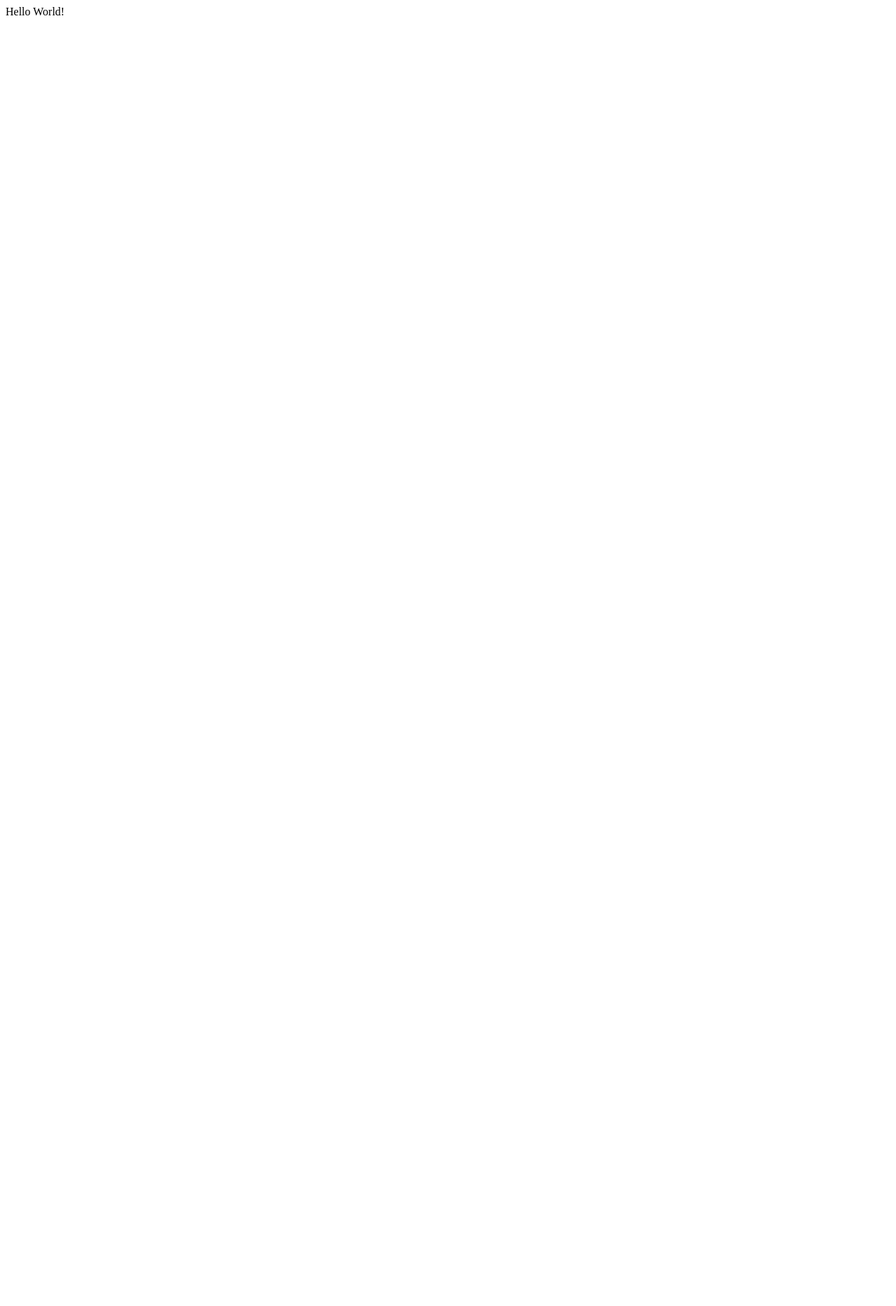
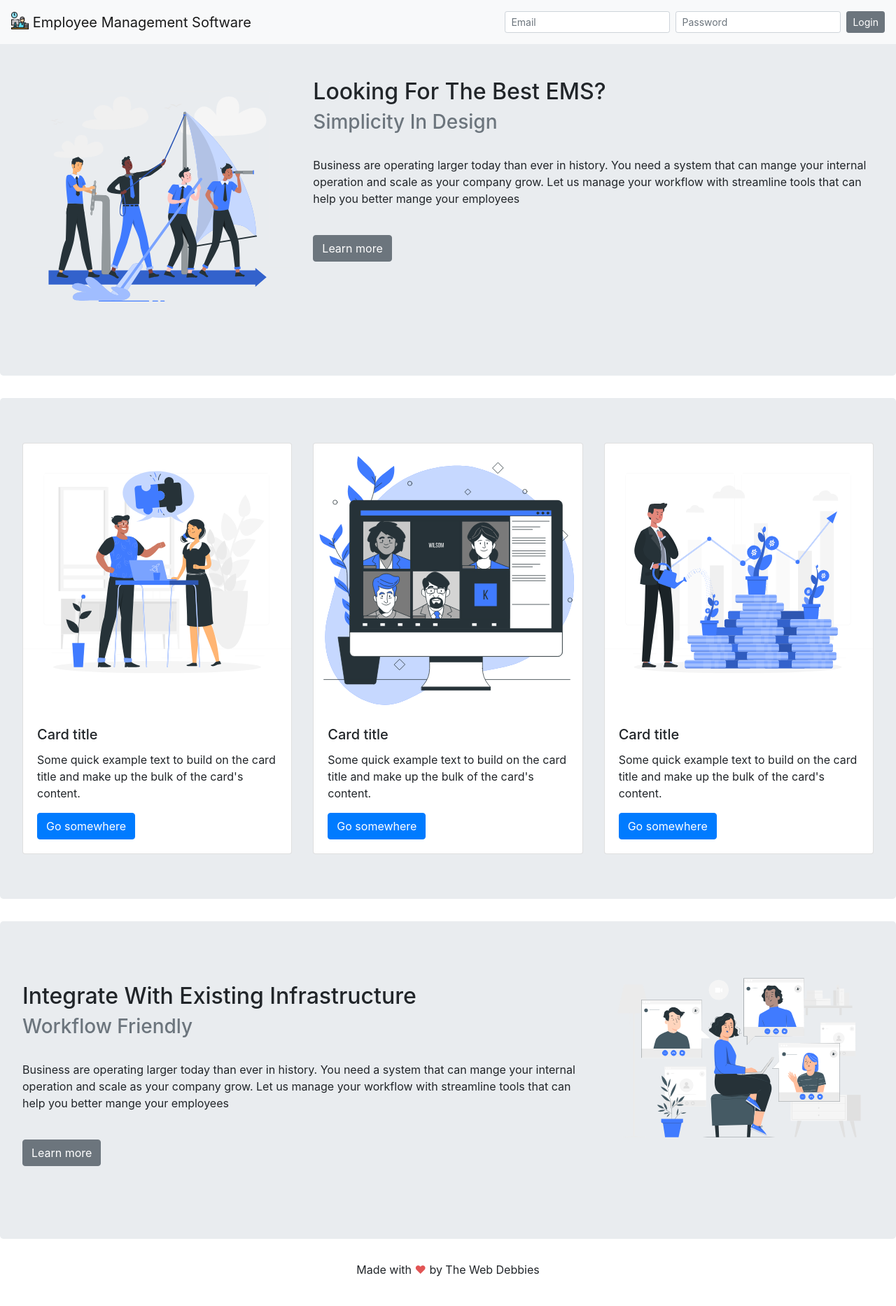
Before and after one commit to GoProduction/Employee_Management_System, a Flask app: page / in a window 1280 px wide. Before the commit the page is almost empty. Shown: the whole page at 70% size. Before the commit the page ends 22 px from the top, so only its background shows below. Run offline with Flask 2, Linux system fonts and the light colour scheme; some libraries are stand-ins or nearby versions.

Commit message:
Created base.html template. Designed index.html. Added logos, images, and icons provided by https://storyset.com/business.

```diff
--- a/app.py
+++ b/app.py
@@ -1,11 +1,11 @@
-from flask import Flask
+from flask import Flask, render_template
 
 app = Flask(__name__)
 
 
 @app.route("/")
-def hello():
-    return "Hello World!"
+def index():
+    return render_template('index.html')
 
 
 if __name__ == "__main__":
--- a/templates/base.html
+++ b/templates/base.html
@@ -2,15 +2,47 @@
 <html lang="en">
 <head>
     <meta charset="UTF-8">
-    <title>Title</title>
+    <meta name="viewport" content="width=device-width, initial-scale=1, shrink-to-fit=no">
+    <title>Employee Management Systems {% block title %}{% endblock %}</title>
     <link rel="stylesheet" href="https://stackpath.bootstrapcdn.com/bootstrap/4.3.1/css/bootstrap.min.css" integrity="sha384-ggOyR0iXCbMQv3Xipma34MD+dH/1fQ784/j6cY/iJTQUOhcWr7x9JvoRxT2MZw1T" crossorigin="anonymous">
 </head>
 <body>
 
-    <div>
-        {% block content %}
-        {% endblock %}
+<!-- Navigation Bar -->
+
+ <nav class="navbar navbar-expand-md navbar-light fixed-top bg-light">
+    <a class="navbar-brand" href="/"><img src="../static/logo.png" width="25" height="25" class="d-inline-block align-top" alt=""> Employee Management Software</a>
+    <button class="navbar-toggler" type="button" data-toggle="collapse" data-target="#navbarCollapse" aria-controls="navbarCollapse" aria-expanded="false" aria-label="Toggle navigation">
+      <span class="navbar-toggler-icon"></span>
+    </button>
+    <div class="collapse navbar-collapse" id="navbarCollapse">
+      <ul class="navbar-nav mr-auto">
+      </ul>
+      <form class="form-inline mt-2 mt-md-0" method="POST" action="/login">
+        <input class="form-control mr-sm-2 my-2 form-control-sm" type="text" name="nm" placeholder="Email" required>
+        <input class="form-control mr-sm-2 my-2 form-control-sm" type="password" name="np" placeholder="Password" required>
+        <button class="btn btn-secondary my-2 btn-sm" type="submit" name="submit" value="Log In">Login</button>
+      </form>
     </div>
+ </nav>
+
+<div>
+    {% block content %}
+    {% endblock %}
+</div>
+
+<!-- Footer -->
+
+<div class="container">
+    <p align="center">Made with <span style="color: #e25555;">&#9829;</span> by The Web Debbies</p>
+    <br/>
+</div>
+
+<!-- JavaScript -->
+
+    <script src="https://code.jquery.com/jquery-3.3.1.slim.min.js" integrity="sha384-q8i/X+965DzO0rT7abK41JStQIAqVgRVzpbzo5smXKp4YfRvH+8abtTE1Pi6jizo" crossorigin="anonymous"></script>
+    <script src="https://cdnjs.cloudflare.com/ajax/libs/popper.js/1.14.7/umd/popper.min.js" integrity="sha384-UO2eT0CpHqdSJQ6hJty5KVphtPhzWj9WO1clHTMGa3JDZwrnQq4sF86dIHNDz0W1" crossorigin="anonymous"></script>
+    <script src="https://stackpath.bootstrapcdn.com/bootstrap/4.3.1/js/bootstrap.min.js" integrity="sha384-JjSmVgyd0p3pXB1rRibZUAYoIIy6OrQ6VrjIEaFf/nJGzIxFDsf4x0xIM+B07jRM" crossorigin="anonymous"></script>
 
 </body>
 </html>
--- a/templates/index.html
+++ b/templates/index.html
@@ -1,10 +1,84 @@
-<!DOCTYPE html>
-<html lang="en">
-<head>
-    <meta charset="UTF-8">
-    <title>Title</title>
-</head>
-<body>
+{% extends "base.html" %}
+{% block title %}Empower Your Office Today!{% endblock %}
+{% block content %}
 
-</body>
-</html>
+<!-- Welcome Message -->
+<br>
+<div class="jumbotron">
+    <div class="row">
+      <div class="col-4">
+        <img src="../static/images/team-2.svg"/>
+      </div>
+
+      <div class="col-8">
+                <br/>
+        <h2>Looking For The Best EMS?</h2>
+            <h3 class="text-muted">Simplicity In Design</h3>
+        <br/>
+                <p>Business are operating larger today than ever in history. You need a system that can mange
+                your internal operation and scale as your company grow. Let us manage your workflow with
+                streamline tools that can help you better mange your employees</p>
+        <br/>
+                <p><a class="btn btn-secondary" href="#" role="button">Learn more</a></p>
+                <br/>
+      </div>
+    </div>
+</div>
+<!-- Package Available -->
+<div class="jumbotron">
+    <div class="row">
+        <div class="col-4">
+            <div class="card">
+              <img class="card-img-top" src="../static/images/team-1.svg" alt="Card image cap">
+              <div class="card-body">
+                <h5 class="card-title">Card title</h5>
+                <p class="card-text">Some quick example text to build on the card title and make up the bulk of the card's content.</p>
+                <a href="#" class="btn btn-primary">Go somewhere</a>
+              </div>
+            </div>
+        </div>
+        <div class="col-4">
+            <div class="card">
+              <img class="card-img-top" src="../static/images/team-talk.svg" alt="Card image cap">
+              <div class="card-body">
+                <h5 class="card-title">Card title</h5>
+                <p class="card-text">Some quick example text to build on the card title and make up the bulk of the card's content.</p>
+                <a href="#" class="btn btn-primary">Go somewhere</a>
+              </div>
+            </div>
+        </div>
+        <div class="col-4">
+            <div class="card">
+              <img class="card-img-top" src="../static/images/team-3.svg" alt="Card image cap">
+              <div class="card-body">
+                <h5 class="card-title">Card title</h5>
+                <p class="card-text">Some quick example text to build on the card title and make up the bulk of the card's content.</p>
+                <a href="#" class="btn btn-primary">Go somewhere</a>
+              </div>
+            </div>
+        </div>
+    </div>
+</div>
+
+<!-- Closing -->
+<div class="jumbotron">
+    <div class="row">
+      <div class="col-8">
+                <br/>
+        <h2>Integrate With Existing Infrastructure</h2>
+            <h3 class="text-muted">Workflow Friendly</h3>
+        <br/>
+                <p>Business are operating larger today than ever in history. You need a system that can mange
+                your internal operation and scale as your company grow. Let us manage your workflow with
+                streamline tools that can help you better mange your employees</p>
+        <br/>
+                <p><a class="btn btn-secondary" href="#" role="button">Learn more</a></p>
+                <br/>
+      </div>
+      <div class="col-4">
+        <img src="../static/images/team.svg"/>
+      </div>
+    </div>
+</div>
+
+{% endblock %}
```
Also changed, not shown: static/images/team-1.svg (added), static/images/team-2.svg (added), static/images/team-3.svg (added), static/images/team-talk.svg (added), static/images/team.svg (added), static/logo.png (added).
